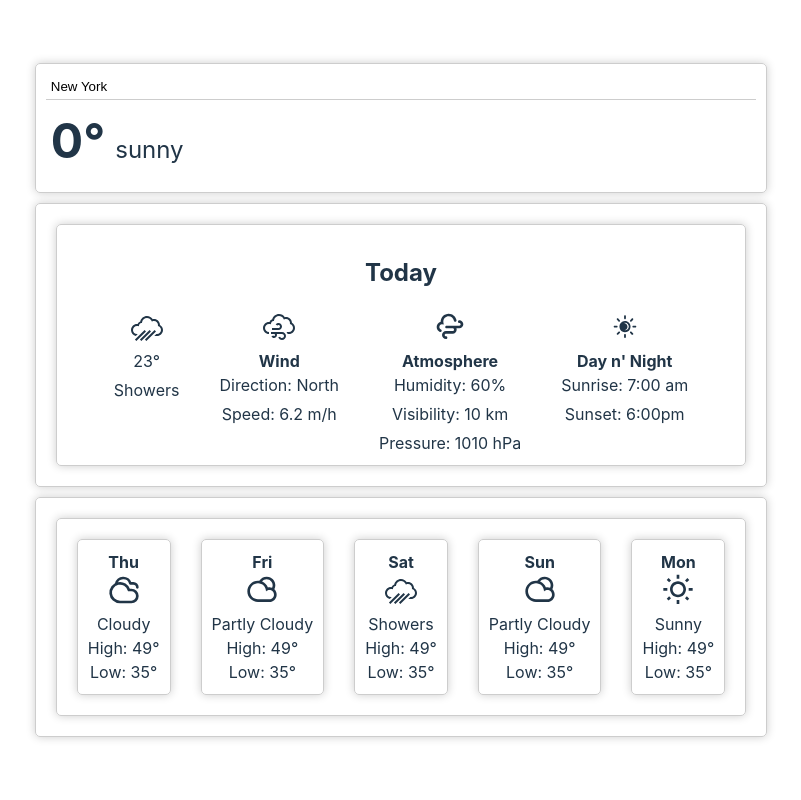
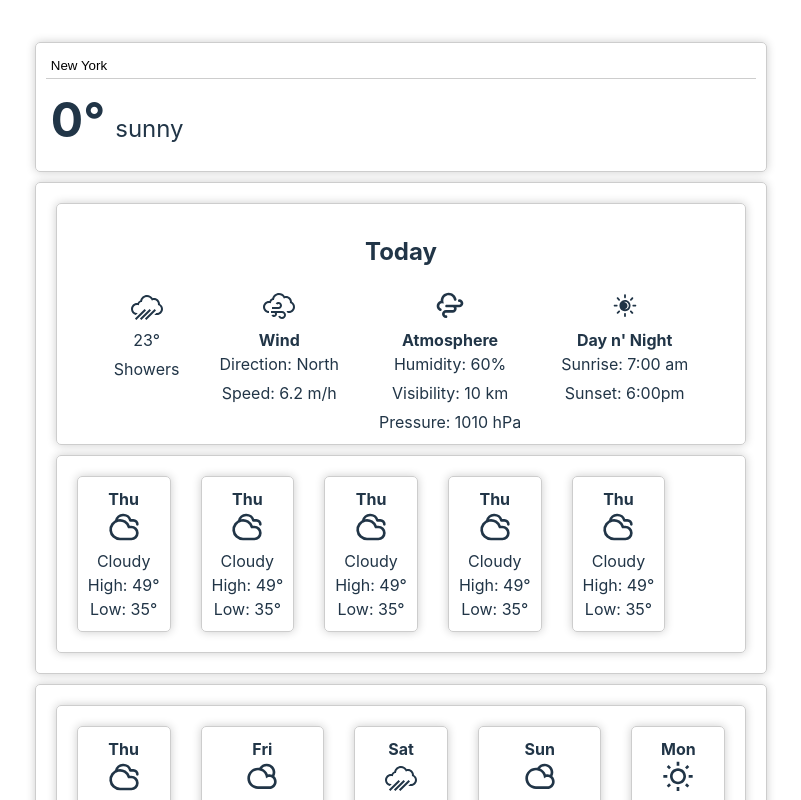
Before and after one commit to CamiloPinzon/weather-app, a React (Vite) app: page / in a window 1280 px wide. Shown: the top 800 px of the page, without its empty margins (239-1040 px from the left). Built offline with nearby package versions, Linux system fonts and the light colour scheme.

Commit message:
Create forecast component, current forecast, forecast card

```diff
--- /dev/null
+++ b/src/components/forecastCard/forecastCardComponent.tsx
@@ -0,0 +1,19 @@
+import { LuCloudy } from 'react-icons/lu';
+import './forecastCardStyles.scss';
+
+const ForecastCardComponent = () => {
+
+    return (
+			<div className="container">
+				<div>
+					<b>Thu</b>
+				</div>
+				<LuCloudy className="icon" />
+				<div>Cloudy</div>
+				<div>High: 49°</div>
+				<div>Low: 35°</div>
+			</div>
+		);
+}
+
+export default ForecastCardComponent;
--- a/src/components/forecastComponent/forecastComponent.tsx
+++ b/src/components/forecastComponent/forecastComponent.tsx
@@ -1,4 +1,5 @@
 import CurrentForecastComponent from '../currentForecast/currentForecastComponent';
+import NextForecastComponent from '../nextForecast/nextForecastComponent';
 
 import './forecastStyles.scss';
 
@@ -6,6 +7,7 @@ const ForecastComponent = () => {
     return (
         <section className="container">
             <CurrentForecastComponent />
+            <NextForecastComponent />
         </section>
     )
 }
--- /dev/null
+++ b/src/components/nextForecast/nextForecastComponent.tsx
@@ -0,0 +1,18 @@
+import ForecastCardComponent from '../forecastCard/forecastCardComponent';
+
+import './nextForecastStyles.scss';
+
+const NextForecastComponent = () => {
+
+    return (
+			<div className="container forecast">
+				<ForecastCardComponent />
+				<ForecastCardComponent />
+				<ForecastCardComponent />
+				<ForecastCardComponent />
+				<ForecastCardComponent />
+			</div>
+		);
+}
+
+export default NextForecastComponent;
```
Also changed, not shown: src/components/forecastCard/forecastCardStyles.scss (added), src/components/nextForecast/nextForecastStyles.scss (added).
